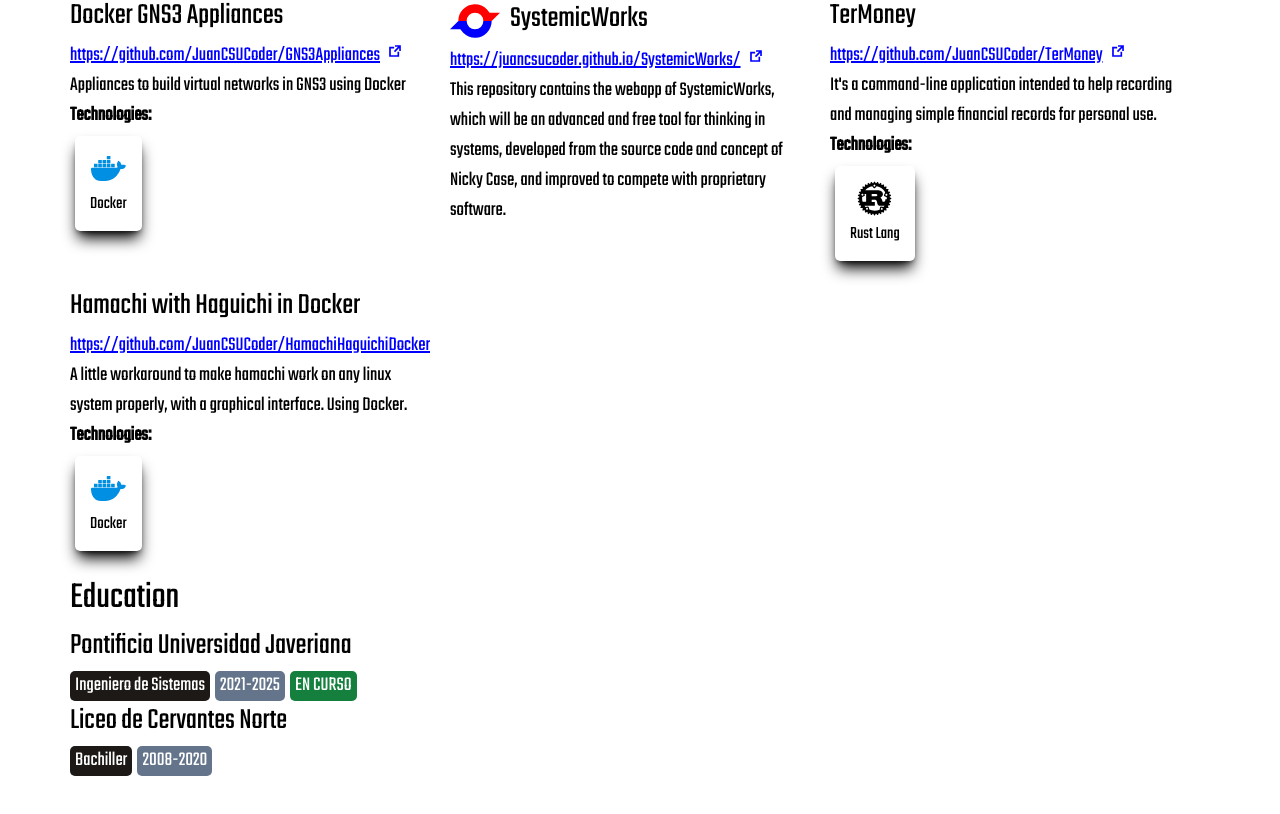
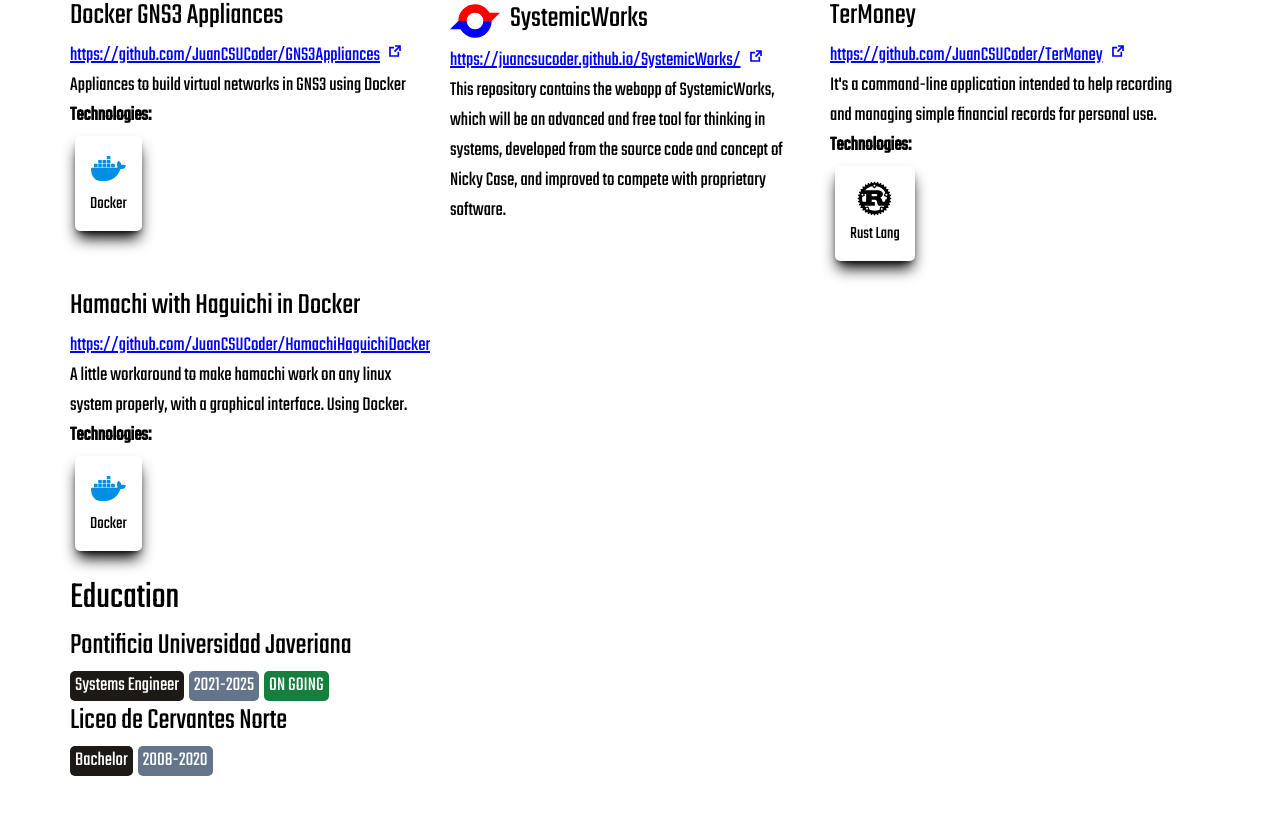
Before and after one commit to JuanCSUCoder/juancsucoder-cv, a Next.js app: page / in a window 1280 px wide. Shown: the part 2384-3198 px from the top of the page. Built offline with nearby package versions, Linux system fonts and the light colour scheme.

Commit message:
Feat: Language Fixes

```diff
--- a/app/ui/Education.tsx
+++ b/app/ui/Education.tsx
@@ -11,13 +11,13 @@ export type EducationRegistry = {
 const education: EducationRegistry[] = [
   {
     institition: "Pontificia Universidad Javeriana",
-    title: "Ingeniero de Sistemas",
+    title: "Systems Engineer",
     startDate: new Date("2021-01-20"),
     endDate: new Date("2025-11-20"),
   },
   {
     institition: "Liceo de Cervantes Norte",
-    title: "Bachiller",
+    title: "Bachelor",
     startDate: new Date("2008-01-20"),
     endDate: new Date("2020-11-20"),
   },
--- a/app/ui/education-ui/EducationCard.tsx
+++ b/app/ui/education-ui/EducationCard.tsx
@@ -20,7 +20,7 @@ export default function EducationCard({ education }: { education: EducationRegis
         </Tag>
         {now < education.endDate ? (
           <Tag className="bg-green-700 text-white">
-            EN CURSO
+            ON GOING
           </Tag>
         ) : (
           ""
```
